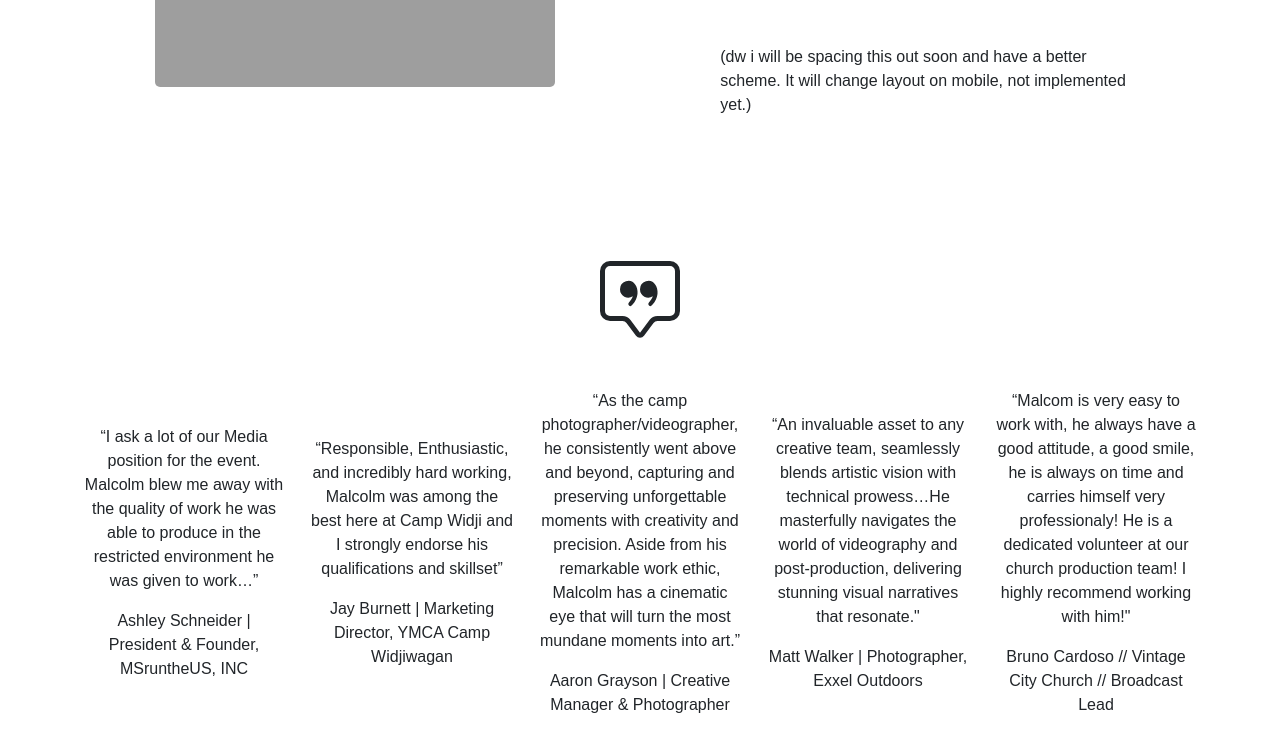
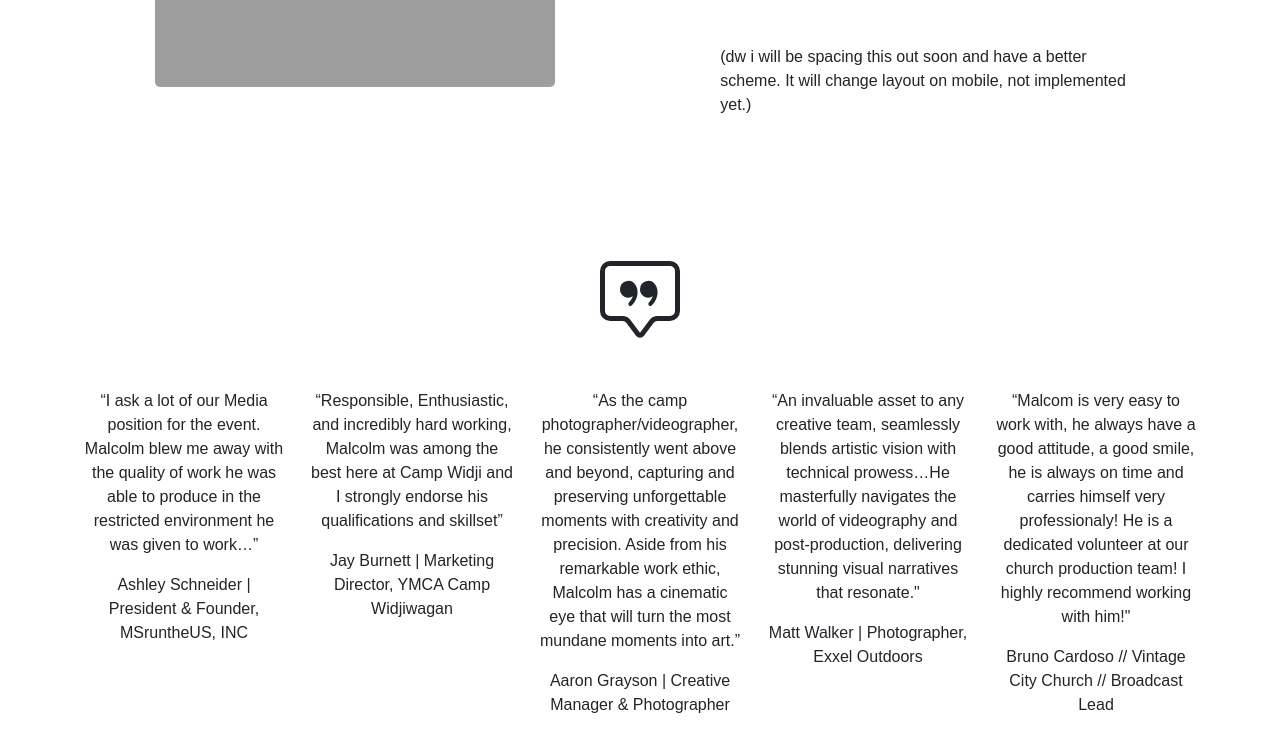
Before and after one commit to aaguil-repo/MVM.github.io, a plain HTML site: page index.html in a window 1280 px wide. Shown: the part 1017-1750 px from the top of the page. Drawn offline with nearby package versions, Linux system fonts and the light colour scheme; grey boxes are pictures that could not be loaded.

Commit message:
edited flexbox

```diff
--- a/index.html
+++ b/index.html
@@ -92,7 +92,7 @@
         <path d="M14 1a1 1 0 0 1 1 1v8a1 1 0 0 1-1 1h-2.5a2 2 0 0 0-1.6.8L8 14.333 6.1 11.8a2 2 0 0 0-1.6-.8H2a1 1 0 0 1-1-1V2a1 1 0 0 1 1-1zM2 0a2 2 0 0 0-2 2v8a2 2 0 0 0 2 2h2.5a1 1 0 0 1 .8.4l1.9 2.533a1 1 0 0 0 1.6 0l1.9-2.533a1 1 0 0 1 .8-.4H14a2 2 0 0 0 2-2V2a2 2 0 0 0-2-2z"/>
         <path d="M7.066 4.76A1.665 1.665 0 0 0 4 5.668a1.667 1.667 0 0 0 2.561 1.406c-.131.389-.375.804-.777 1.22a.417.417 0 1 0 .6.58c1.486-1.54 1.293-3.214.682-4.112zm4 0A1.665 1.665 0 0 0 8 5.668a1.667 1.667 0 0 0 2.561 1.406c-.131.389-.375.804-.777 1.22a.417.417 0 1 0 .6.58c1.486-1.54 1.293-3.214.682-4.112z"/>
       </svg>
-      <div class="row align-items-center">
+      <div class="row d-flex align-items-start">
         <div class="col">
           <p class="quoteParagraph">“I ask a lot of our Media position for the event. Malcolm blew me away with the quality of work he was able to produce in the restricted environment he was given to work…”</p>
           <p class="quoteAuthor">Ashley Schneider | President & Founder, MSruntheUS, INC</p>
```
